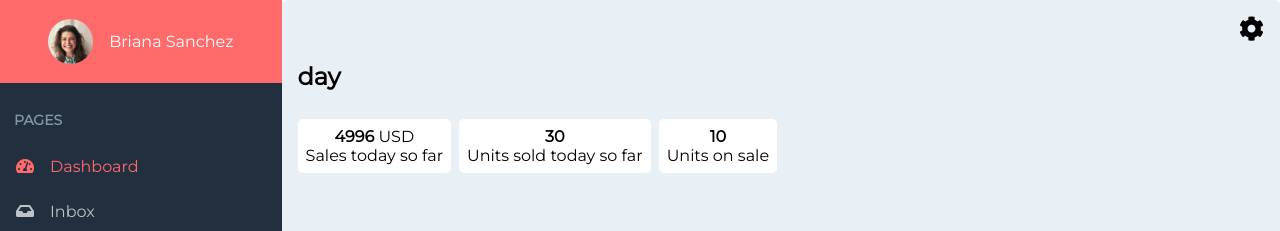
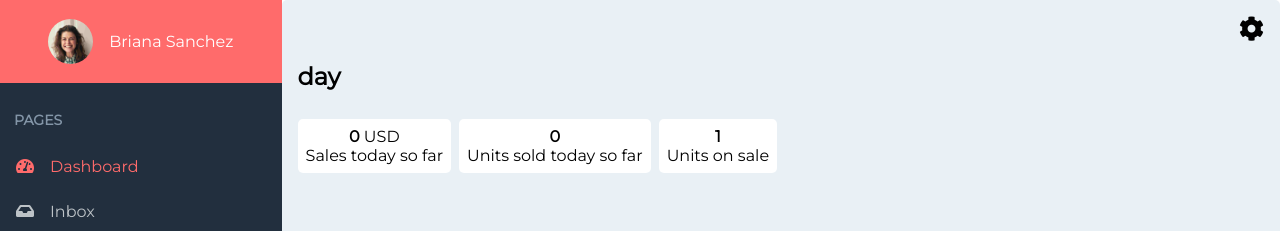
Before and after one commit to sanchezl391/phone-inventory-system-app, a React (Create React App) app: page / in a window 1280 px wide. Both pictures are taken after a click on the item "Dashboard". Shown: the top 231 px of the page. Built offline with nearby package versions, Linux system fonts and the light colour scheme.

Commit message:
Dashboard components now calculate sales information

```diff
--- a/src/App/App.js
+++ b/src/App/App.js
@@ -72,7 +72,7 @@ let App = () => {
   let [activeFilters, setActiveFilters] = useState({});
   let filterManager = {activeFilters: activeFilters, setActiveFilters: setActiveFilters};
   let sectionManager = {currentActiveSection: currentActiveSection, setCurrentActiveSection:setCurrentActiveSection};
-  console.log(activeFilters);
+  // console.log(activeFilters);
   let bodyContent = (() => {
     let content;
     switch(currentActiveSection){
@@ -80,7 +80,7 @@ let App = () => {
         content = <Inbox phoneManager={phoneManager}/>;
         break;
       case 'dashboard':
-        content = <Dashboard/>;
+        content = <Dashboard phoneManager={phoneManager}/>;
         break;
       case 'all phones':
         content = <AllPhones activeFilters={activeFilters} phoneManager={phoneManager} filterManager={filterManager}/>;
--- a/src/App/Dashboard/Dashboard.js
+++ b/src/App/Dashboard/Dashboard.js
@@ -2,31 +2,16 @@ import React, {useState} from 'react';
 import './Dashboard.scss';
 import '../../App/text.css';
 import Settings from './Settings/Settings'
+import SalesInfo from './SalesInfo/SalesInfo';
 
-let Dashboard = () => {
+let Dashboard = (props) => {
   let [timeMode, setTimeMode] = useState("day");
   let modeManager = {timeMode: timeMode, setTimeMode:setTimeMode};
 
   let html = <div className="dashboard-container">
     <Settings modeManager={modeManager}/>
     <h2>{timeMode}</h2>
-    <div className="sales-information-container">
-      <div className="sales-info-component">
-        <p><strong>4996</strong> USD</p>
-        <p>Sales today so far</p>
-      </div>
-      <div className="sales-info-component">
-        <p><strong>30</strong></p>
-        <p>Units sold today so far</p>
-      </div>
-      <div className="sales-info-component">
-        <p><strong>10</strong></p>
-        <p>Units on sale</p>
-      </div>
-    </div>
-
-
-    {/* <canvas id="myChart" width="400" height="400"></canvas> */}
+    <SalesInfo mode={timeMode} phoneManager={props.phoneManager}/>
   </div>;
   return html;
 };
--- a/src/App/Dashboard/Dashboard.scss
+++ b/src/App/Dashboard/Dashboard.scss
@@ -12,19 +12,3 @@ $red-color: #ff6b6b;
     flex-direction: column;
     box-sizing: border-box;
 }
-
-.sales-information-container{
-    flex-wrap: wrap;
-    display: flex;
-    align-items: flex-start;
-    .sales-info-component{
-        margin: .5em .5em .5em 0;
-        border-radius: 5px;
-        background: white;
-        padding: .5em;
-        display: flex;
-        flex-direction: column;
-        align-items:center;
-        p{margin: 0;}
-    }
-}
--- /dev/null
+++ b/src/App/Dashboard/SalesInfo/SalesInfo.js
@@ -0,0 +1,96 @@
+import React from 'react';
+import './SalesInfo.scss';
+
+let SalesInfo = (props) => {
+    let soldPhonesCount = 0;
+    let phonesOnSaleCount = 0;
+    let revenueCount = 0;
+    let getMonthArr = (date) => {return date.split("/");};
+
+    let phones = props.phoneManager.phones;
+    let mode = props.mode;
+    for(let id in phones) {
+        let phone = phones[id];
+
+        // get phones on sale
+        let isOnSale = phone.status === 'Selling';
+        if(isOnSale) phonesOnSaleCount++;
+        // get sold phones
+        let hasSoldDate = phone.dateSold.length > 0;
+        let dateSold;
+        if(hasSoldDate){
+            console.log('has sold date');
+            dateSold = phone.dateSold;
+            console.log('date sold: ', dateSold);
+            let dateArr = getMonthArr(dateSold);
+            let month = dateArr[0];
+            let day = dateArr[1];
+            let year = dateArr[2];
+            console.log('month sold: ', month);
+            console.log('day sold: ', day);
+            console.log('year sold: ', year);
+
+            let today = new Date();
+            let todayDay = today.getDate();
+            todayDay =  (todayDay < 10) ? todayDay = '0' + todayDay : '' + todayDay;
+
+            let todayYear = today.getFullYear() + '';
+
+            let todayMonth = today.getMonth() + 1;
+            todayMonth =  (todayMonth < 10) ? todayMonth = '0' + todayMonth : '' + todayMonth;
+
+            console.log('todays month: ', todayMonth);
+            console.log('todays day: ', todayDay);
+            console.log('todays year: ', todayYear);
+
+
+            if(mode === 'day') {
+                if(month === todayMonth && day === todayDay && year === todayYear){
+                    soldPhonesCount++;
+                    let hasPriceSold = (phone.priceSold) ? true : false;
+                    if(hasPriceSold)
+                        revenueCount+=parseInt(phone.priceSold);
+                }
+            }
+            else if(mode === 'month') {
+                if(month === todayMonth){
+                    soldPhonesCount++;
+                    let hasPriceSold = (phone.priceSold) ? true : false;
+                    if(hasPriceSold)
+                        revenueCount+=parseInt(phone.priceSold);
+                }
+            }
+        }
+    }
+
+
+    let revenueText;
+    let unitsText;
+    if(mode === 'month'){
+        revenueText = 'Sales this month so far';
+        unitsText = 'Units this month so far';
+    }
+    else if(mode === 'day'){
+        revenueText = 'Sales today so far';
+        unitsText = 'Units sold today so far';
+    }
+
+
+    let html = <div className="sales-information-container">
+        <div className="sales-info-component">
+            <p><strong>{revenueCount}</strong> USD</p>
+            <p>{revenueText}</p>
+        </div>
+        <div className="sales-info-component">
+            <p><strong>{soldPhonesCount}</strong></p>
+            <p>{unitsText}</p>
+        </div>
+        <div className="sales-info-component">
+            <p><strong>{phonesOnSaleCount}</strong></p>
+            <p>Units on sale</p>
+        </div>
+    </div>
+    return html;
+};
+
+export default SalesInfo;
--- /dev/null
+++ b/src/App/Dashboard/SalesInfo/SalesInfo.scss
@@ -0,0 +1,15 @@
+.sales-information-container{
+    flex-wrap: wrap;
+    display: flex;
+    align-items: flex-start;
+    .sales-info-component{
+        margin: .5em .5em .5em 0;
+        border-radius: 5px;
+        background: white;
+        padding: .5em;
+        display: flex;
+        flex-direction: column;
+        align-items:center;
+        p{margin: 0;}
+    }
+}
--- a/src/App/PhoneList/PhoneItem/PhoneDialog/PhoneDialog.js
+++ b/src/App/PhoneList/PhoneItem/PhoneDialog/PhoneDialog.js
@@ -23,7 +23,7 @@ let phoneKeys = [
 ];
 
 let PhoneDialog = (props) => {
-  console.log('rendering phone dialog');
+  // console.log('rendering phone dialog');
   let createNewPhone = () => {
     let phone = {};
     for(let i in phoneKeys){
@@ -49,7 +49,7 @@ let PhoneDialog = (props) => {
   };
   let phone = props.phone || createNewPhone();
   let id = phone.id;
-  console.log(phone);
+  // console.log(phone);
 
   let handleBackBtnClicked = (e) => {
     e.stopPropagation();
```
